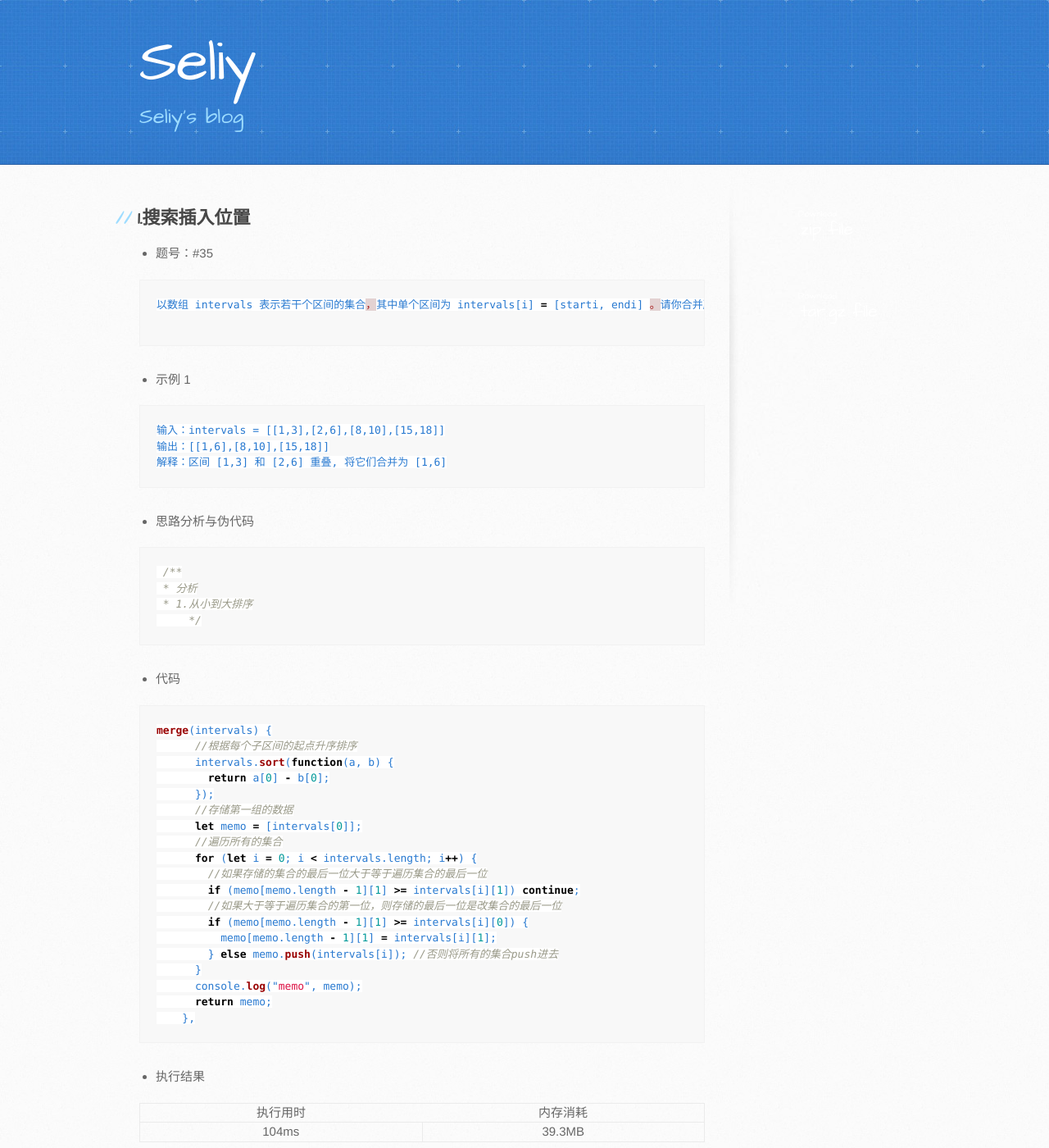
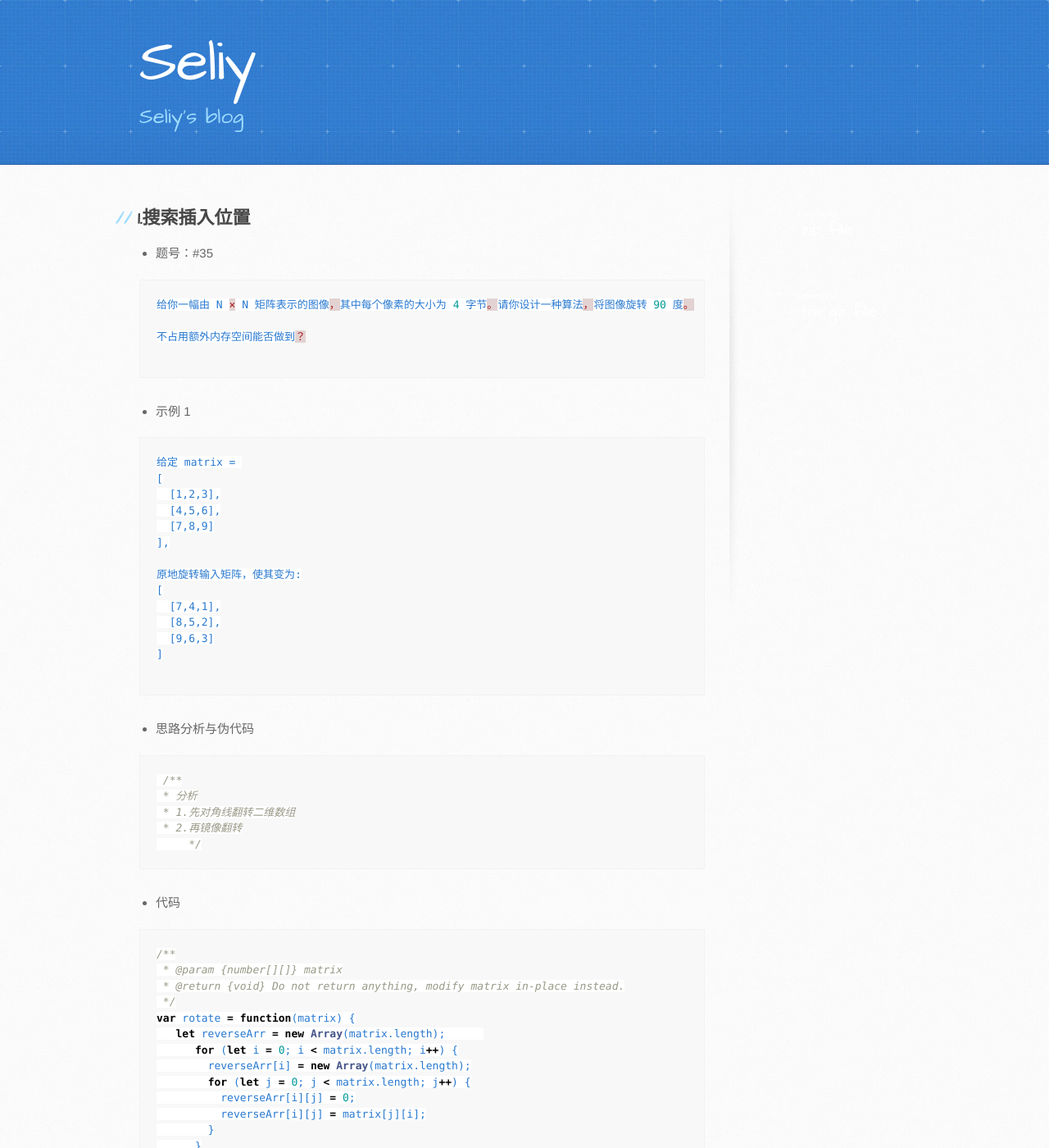
Before and after one commit to Seliy/Seliy.github.io, a Jekyll site: the page built from docs/al/count/2021-04-25.md, in a window 1280 px wide and 1400 px high. Shown: the whole window at 82% size. Built offline with Jekyll 4.4.1, drawn with Linux system fonts in a browser that asks for light colours; our own code applies the rules of GitHub Pages for plain Markdown files; some of the changed text lies outside the part shown.

Commit message:
2021-04-26

````diff
--- a/docs/al/count/2021-04-25.md
+++ b/docs/al/count/2021-04-25.md
@@ -3,16 +3,29 @@
 - 题号：#35
 
 ```js
-以数组 intervals 表示若干个区间的集合，其中单个区间为 intervals[i] = [starti, endi] 。请你合并所有重叠的区间，并返回一个不重叠的区间数组，该数组需恰好覆盖输入中的所有区间。
+给你一幅由 N × N 矩阵表示的图像，其中每个像素的大小为 4 字节。请你设计一种算法，将图像旋转 90 度。
+
+不占用额外内存空间能否做到？
 
 ```
 
 - 示例 1
 
 ```
-输入：intervals = [[1,3],[2,6],[8,10],[15,18]]
-输出：[[1,6],[8,10],[15,18]]
-解释：区间 [1,3] 和 [2,6] 重叠, 将它们合并为 [1,6]
+给定 matrix =
+[
+  [1,2,3],
+  [4,5,6],
+  [7,8,9]
+],
+
+原地旋转输入矩阵，使其变为:
+[
+  [7,4,1],
+  [8,5,2],
+  [9,6,3]
+]
+
 ```
 
 
@@ -22,36 +35,37 @@
 ```js
  /**
  * 分析
- * 1.从小到大排序
+ * 1.先对角线翻转二维数组
+ * 2.再镜像翻转
      */
 ```
 
 - 代码
 
 ```js
-merge(intervals) {
-      //根据每个子区间的起点升序排序
-      intervals.sort(function(a, b) {
-        return a[0] - b[0];
-      });
-      //存储第一组的数据
-      let memo = [intervals[0]];
-      //遍历所有的集合
-      for (let i = 0; i < intervals.length; i++) {
-        //如果存储的集合的最后一位大于等于遍历集合的最后一位
-        if (memo[memo.length - 1][1] >= intervals[i][1]) continue;
-        //如果大于等于遍历集合的第一位，则存储的最后一位是改集合的最后一位
-        if (memo[memo.length - 1][1] >= intervals[i][0]) {
-          memo[memo.length - 1][1] = intervals[i][1];
-        } else memo.push(intervals[i]); //否则将所有的集合push进去
+/**
+ * @param {number[][]} matrix
+ * @return {void} Do not return anything, modify matrix in-place instead.
+ */
+var rotate = function(matrix) {
+   let reverseArr = new Array(matrix.length);
+      for (let i = 0; i < matrix.length; i++) {
+        reverseArr[i] = new Array(matrix.length);
+        for (let j = 0; j < matrix.length; j++) {
+          reverseArr[i][j] = 0;
+          reverseArr[i][j] = matrix[j][i];
+        }
       }
-      console.log("memo", memo);
-      return memo;
-    },
+      for (let i = 0; i < matrix.length; i++) {
+        for (let j = 0; j < matrix.length; j++) {
+          matrix[i][j] = reverseArr[i][matrix.length - 1 - j];
+        }
+      }
+};
 ```
 
 - 执行结果
 
 | 执行用时 | 内存消耗 |
 | -------- | -------- |
-| 104ms    | 39.3MB   |
+| 80ms     | 37.4MB   |
````
Also changed, not shown: docs/al/count/2021-04-26.md (added, +57 -0 lines), docs/al/menu.md (+2 -0 lines).
